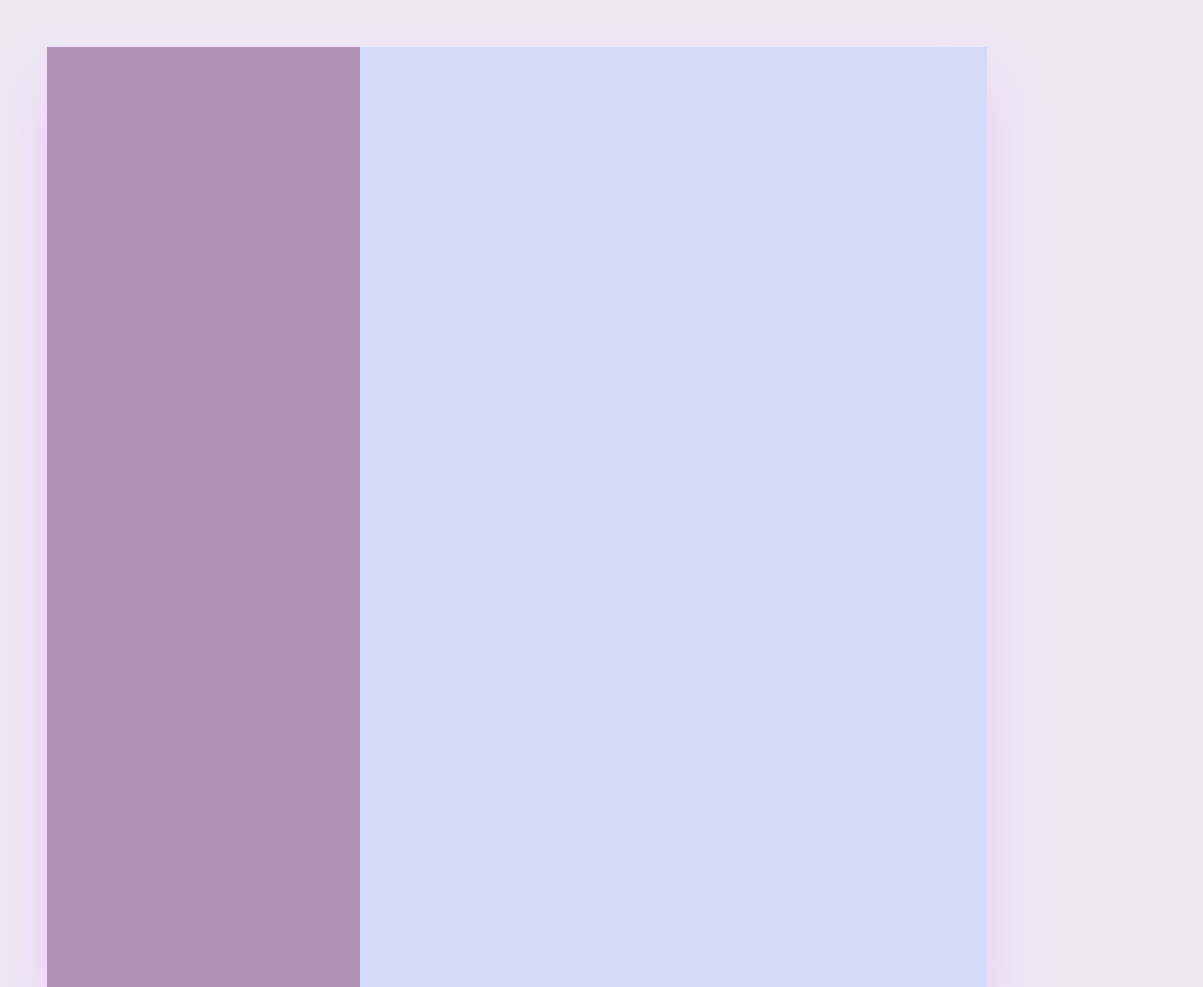
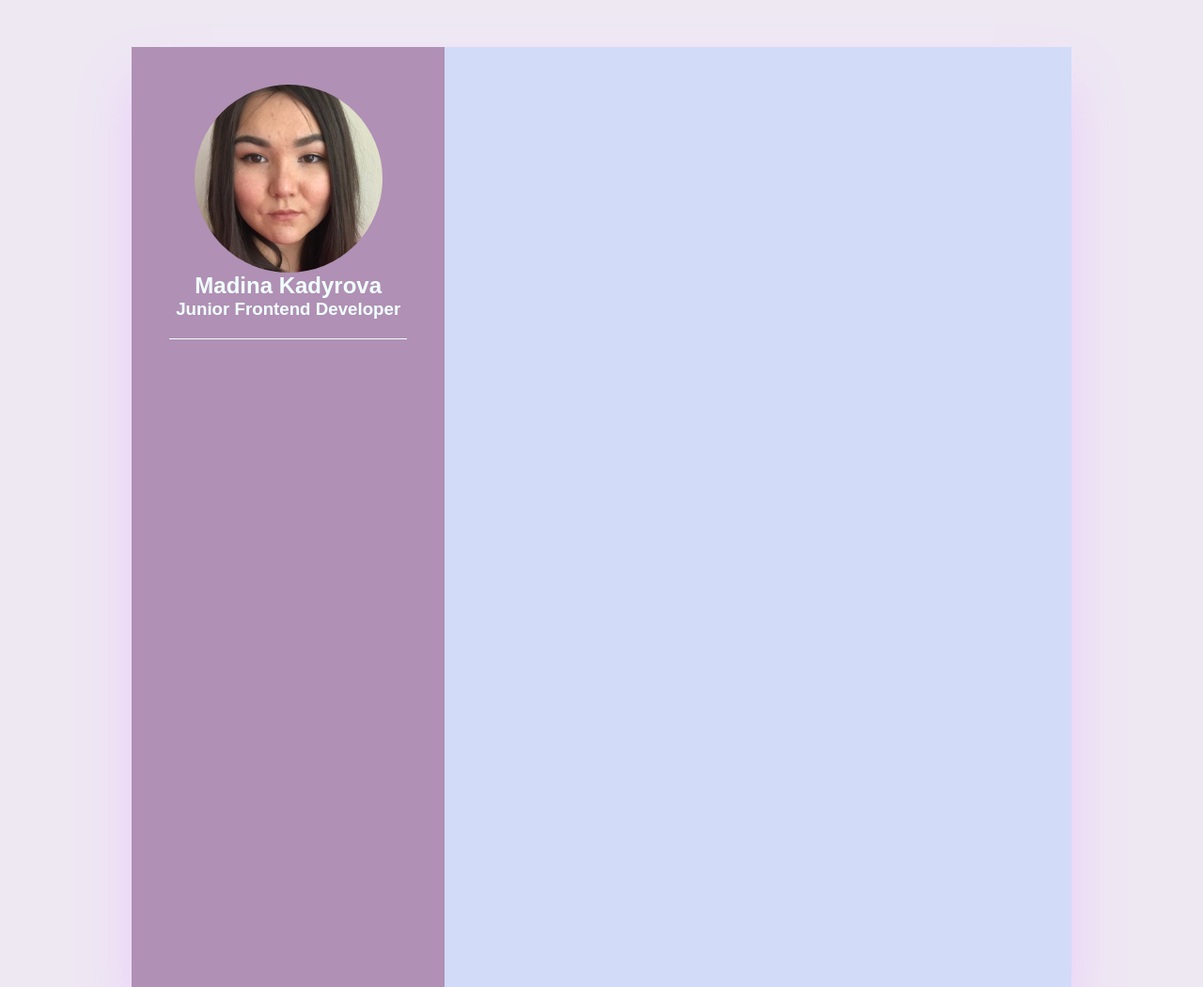
Before and after one commit to mjnslf/rsschool-cv, a plain HTML site: page index.html in a window 1280 px wide. Shown: the top 1050 px of the page at 94% size. Drawn offline with Linux system fonts and the light colour scheme.

Commit message:
feat: add img

```diff
--- a/index.html
+++ b/index.html
@@ -9,7 +9,15 @@
 </head>
 <body>
     <div class="container">
-        <div class="left_block"></div>
+        <div class="left_block">
+            <div class="Text">
+                <div class="image">
+                    <img src="assets/img.jpg">
+                </div>
+                <h2>Madina Kadyrova<br></h2>
+                <h3>Junior Frontend Developer</h3>
+            </div>
+        </div>
         <div class="right_block"></div>
     </div>
 </body>
--- a/style.css
+++ b/style.css
@@ -6,9 +6,14 @@
 }
 body{
     background: rgb(238, 232, 243);
+    display: flex;
+    justify-content: center;
+    align-items: center;
+    min-height: 100vh;
 }
 .container{
     position: relative;
+    width: 100%;
     max-width: 1000px;
     min-height: 1000px;
     background: rgb(218, 204, 230);
@@ -22,6 +27,40 @@ body{
     background: rgb(176, 144, 180);
     padding: 40px;
 }
+
+.Text{
+    position: relative;
+    display: flex;
+    flex-direction: column;
+    align-items: center;
+    padding-bottom: 20px;
+    border-bottom: 1px solid azure;
+}
+
+.Text .image{
+    position: relative;
+    width: 200px;
+    height: 200px;
+    border-radius: 50%;
+    overflow: hidden;
+}
+
+.Text img{
+    position: absolute;
+    top: 0;
+    left: 0;
+    width: 130%;
+    height: 169%;
+    object-fit: cover;
+}
+
+.Text h2{
+    color: azure;
+}
+.Text h3{
+    color: azure;
+}
+
 .container .right_block{
     position: relative;
     background: rgb(210, 219, 248);
```
